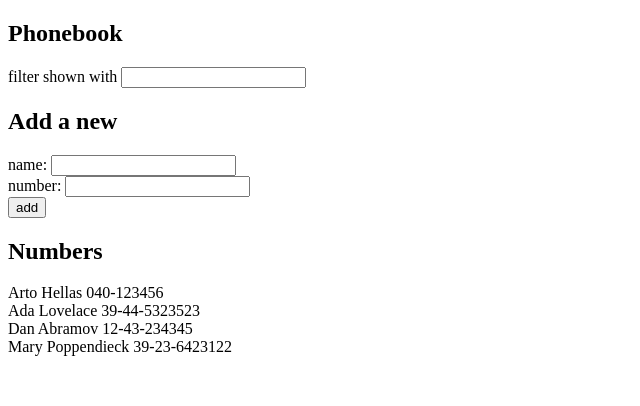
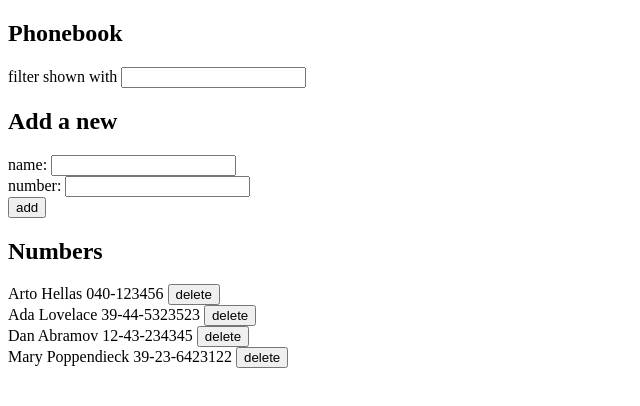
Before and after one commit to lenare/fullstackopen-course, a React (Vite) app in the folder part2/phonebook/: page / in a window 1280 px wide. Shown: the top 406 px of the page, without its empty margins (0-640 px from the left). Built offline with nearby package versions, Linux system fonts and the light colour scheme; data requests are answered from the project's data file.

Commit message:
feat: exercise 2.14

```diff
--- a/part2/phonebook/db.json
+++ b/part2/phonebook/db.json
@@ -1,5 +1,5 @@
 {
-  "persons":[
+  "persons": [
     {
       "name": "Arto Hellas",
       "number": "040-123456",
--- a/part2/phonebook/src/App.jsx
+++ b/part2/phonebook/src/App.jsx
@@ -27,7 +27,7 @@ const App = () => {
       <h2>Add a new</h2>
       <PersonForm persons={persons} setPersons={setPersons} />
       <h2>Numbers</h2>
-      <Persons persons={filteredPersons} />
+      <Persons persons={filteredPersons} setPersons={setPersons} />
     </div>
   )
 }
--- a/part2/phonebook/src/components/PersonForm.jsx
+++ b/part2/phonebook/src/components/PersonForm.jsx
@@ -10,7 +10,7 @@ const PersonForm = ({ persons, setPersons }) => {
     if (persons.some((entry) => entry.name === newName)) {
       alert(`${newName} is already added to phonebook`)
     } else {
-      const personObject = { name: newName, number: newNumber, id: persons.length + 1 }
+      const personObject = { name: newName, number: newNumber, id: String(persons.length + 1) }
       personService
         .create(personObject)
         .then(returnedPerson => {
--- a/part2/phonebook/src/components/Persons.jsx
+++ b/part2/phonebook/src/components/Persons.jsx
@@ -1,9 +1,22 @@
-const Persons = ({ persons }) =>
-(
-  <div>
-    {persons.map(person => <div key={person.id}>{person.name} {person.number}</div>)}
-  </div>
-)
+import personService from '../services/persons'
+
+const Persons = ({ persons, setPersons }) => {
+  const handleDeleteButton = (person) => {
+    if (window.confirm(`Delete ${person.name}?`)) {
+      personService
+        .deleteById(person.id)
+        .then(deletedPerson =>
+          setPersons(persons.filter(person => person.id !== deletedPerson.id))
+        )
+    }
+  }
+  return (
+    <div>
+      {persons.map(person => <div key={person.id}>{person.name} {person.number} <button onClick={() => handleDeleteButton(person)}>delete</button></div>)}
+    </div>
+  )
+}
+
 
 
 export default Persons
--- a/part2/phonebook/src/services/persons.js
+++ b/part2/phonebook/src/services/persons.js
@@ -11,4 +11,9 @@ const create = newObject => {
     return request.then(response => response.data)
 }
 
-export default { getAll, create }
+const deleteById = id => {
+    const request = axios.delete(`${baseUrl}/${id}`)
+    return request.then(response => response.data)
+}
+
+export default { getAll, create, deleteById }
```
